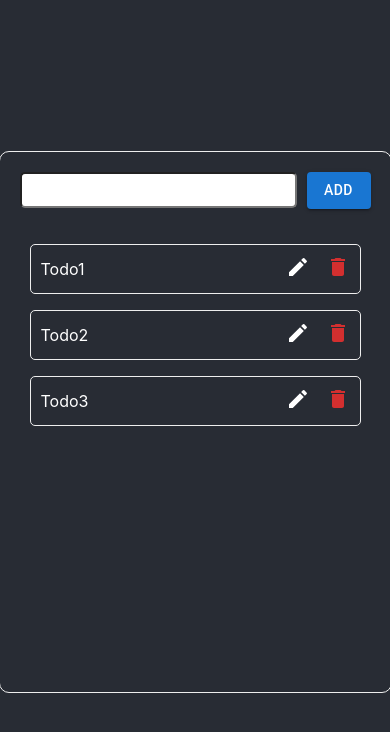
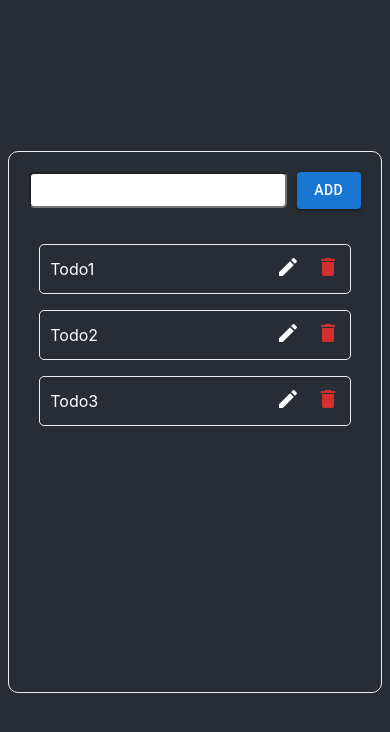
Before and after one commit to Akbarshox/todo-for-students, a React (Create React App) app: page / in a window 390 px wide. Shown: the top 732 px of the page. Built offline with nearby package versions, Linux system fonts and the light colour scheme.

Commit message:
some comfortableness added to application

```diff
--- a/src/styles/todo.module.css
+++ b/src/styles/todo.module.css
@@ -43,6 +43,6 @@
 
 @media (max-width: 600px){
   .container {
-      width: 90%
+      width: 85%
    }
 }
```
